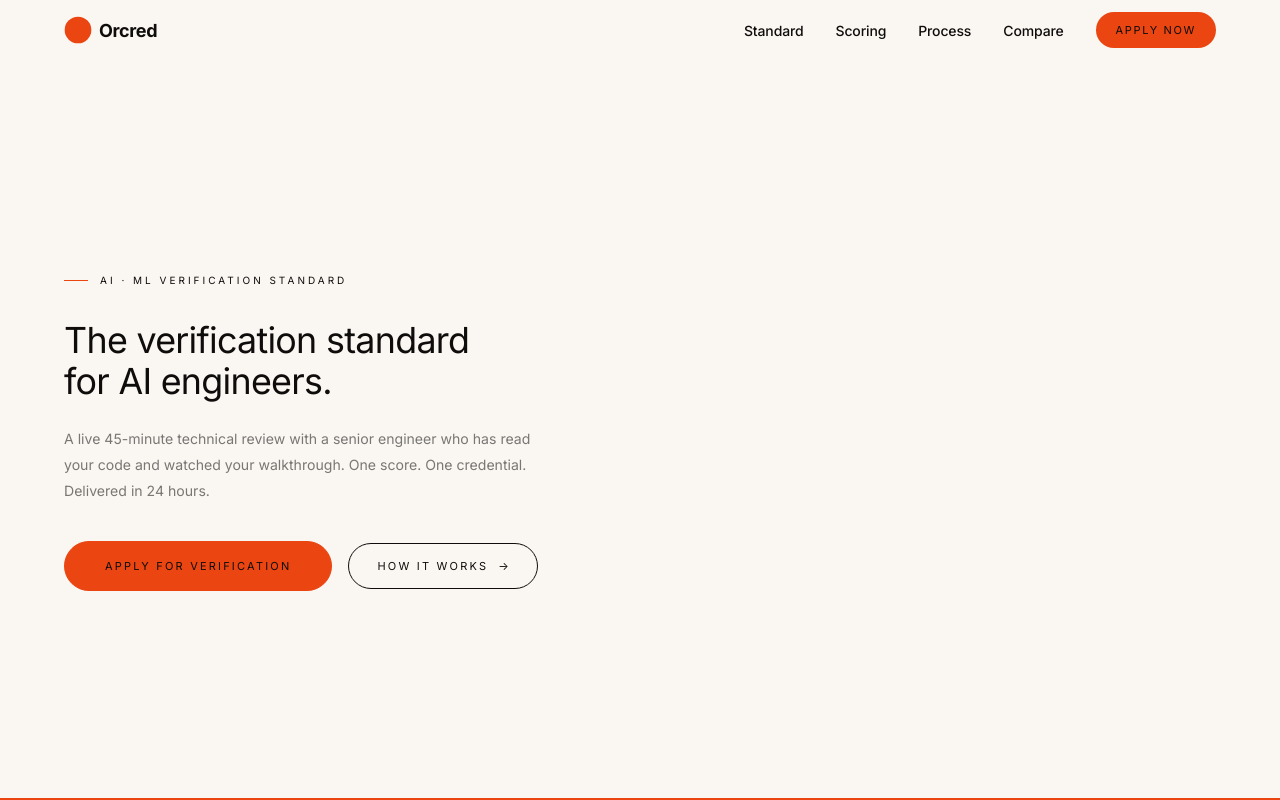
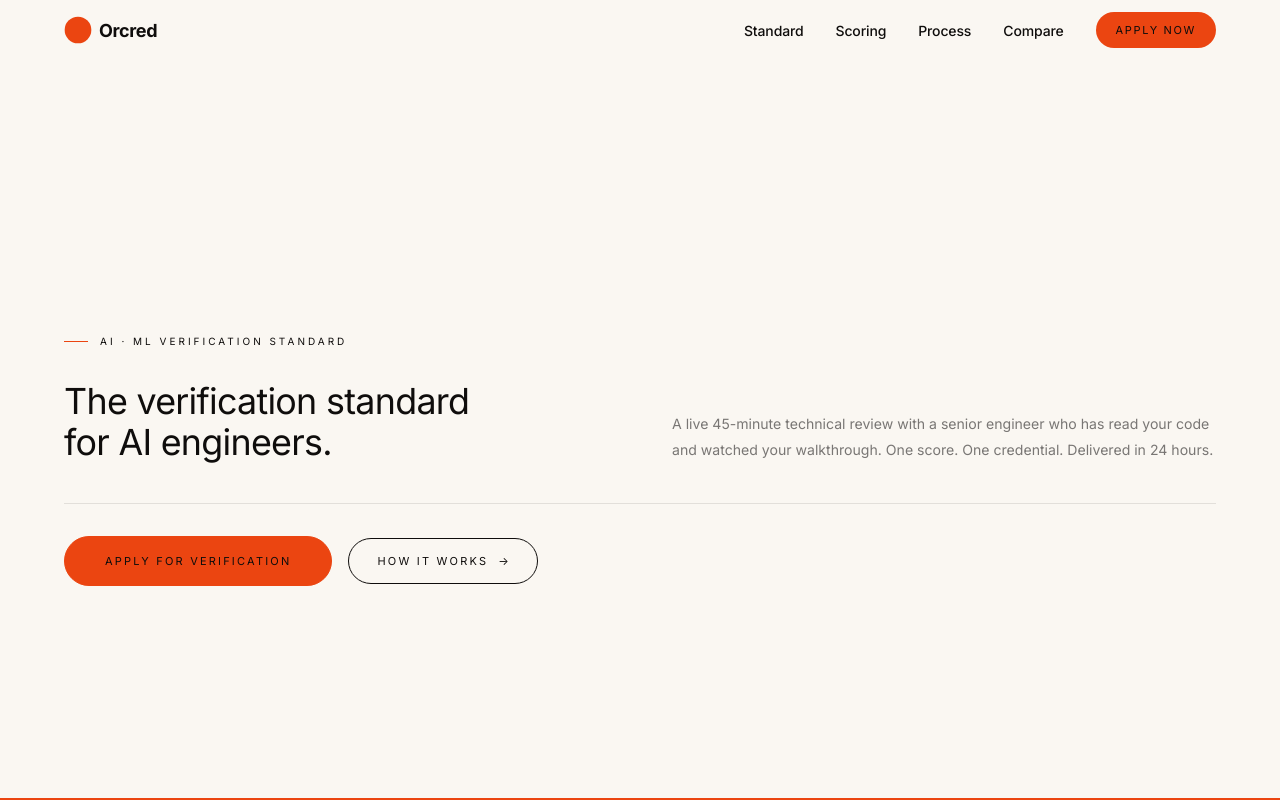
Before and after one commit to orcred-org/frontend, a Next.js app: page / in a window 1280 px wide. Shown: the top 800 px of the page. Built offline with nearby package versions, Linux system fonts and the light colour scheme.

Commit message:
Hero: split headline left / body right, Anthropic-style layout

```diff
--- a/components/HeroSection.tsx
+++ b/components/HeroSection.tsx
@@ -6,13 +6,6 @@ import { motion } from "framer-motion";
 interface HeroProps { onApply: () => void; }
 
 const ease = [0.22, 1, 0.36, 1] as const;
-
-const stats = [
-  { value: "40–60%", label: "Pass rate"   },
-  { value: "45 min", label: "Live review" },
-  { value: "24 hrs", label: "Turnaround"  },
-  { value: "₹2,000", label: "Per attempt" },
-];
 
 export default function HeroSection({ onApply: _ }: HeroProps) {
   return (
@@ -26,7 +19,6 @@ export default function HeroSection({ onApply: _ }: HeroProps) {
       }}
     >
       <div className="max-w-[1400px] mx-auto px-6 sm:px-10 lg:px-16 w-full py-20">
-        <div style={{ maxWidth: 600 }}>
 
         {/* Eyebrow */}
         <motion.div
@@ -41,9 +33,11 @@ export default function HeroSection({ onApply: _ }: HeroProps) {
           </span>
         </motion.div>
 
-          {/* Headline */}
+        {/* Two-column row: headline left, body right */}
+        <div className="grid grid-cols-1 lg:grid-cols-2 gap-8 lg:gap-16 items-end mb-10">
+
+          {/* Left: headline */}
           <motion.div
-            className="mb-6"
             style={{
               fontSize:      "clamp(22px, 2.8vw, 38px)",
               fontWeight:    400,
@@ -59,30 +53,37 @@ export default function HeroSection({ onApply: _ }: HeroProps) {
             for AI engineers.
           </motion.div>
 
-          {/* Body */}
+          {/* Right: body */}
           <motion.div
             style={{
               fontSize:   "clamp(13px, 1.1vw, 15px)",
               fontWeight: 400,
               lineHeight: 1.85,
               color:      "rgba(15,13,12,0.55)",
-              maxWidth:   480,
-              marginBottom: 36,
             }}
             initial={{ opacity: 0 }}
             animate={{ opacity: 1 }}
-            transition={{ duration: 0.9, delay: 0.2, ease }}
+            transition={{ duration: 0.9, delay: 0.25, ease }}
           >
             A live 45-minute technical review with a senior engineer who has read your code and watched your walkthrough. One score. One credential. Delivered in 24 hours.
           </motion.div>
 
+        </div>
+
+        {/* Divider */}
+        <motion.div
+          style={{ height: "1px", backgroundColor: "rgba(15,13,12,0.1)", marginBottom: 32 }}
+          initial={{ opacity: 0 }}
+          animate={{ opacity: 1 }}
+          transition={{ duration: 0.8, delay: 0.35 }}
+        />
+
         {/* CTAs */}
         <motion.div
           className="flex flex-wrap items-center gap-4"
-            style={{ marginBottom: 56 }}
           initial={{ opacity: 0 }}
           animate={{ opacity: 1 }}
-            transition={{ duration: 0.8, delay: 0.3 }}
+          transition={{ duration: 0.8, delay: 0.4 }}
         >
           <Link
             href="/get-verified"
@@ -105,8 +106,6 @@ export default function HeroSection({ onApply: _ }: HeroProps) {
           </Link>
         </motion.div>
 
-
-        </div>
       </div>
     </section>
   );
```
Lines whose indentation alone changed are shown as unchanged.
